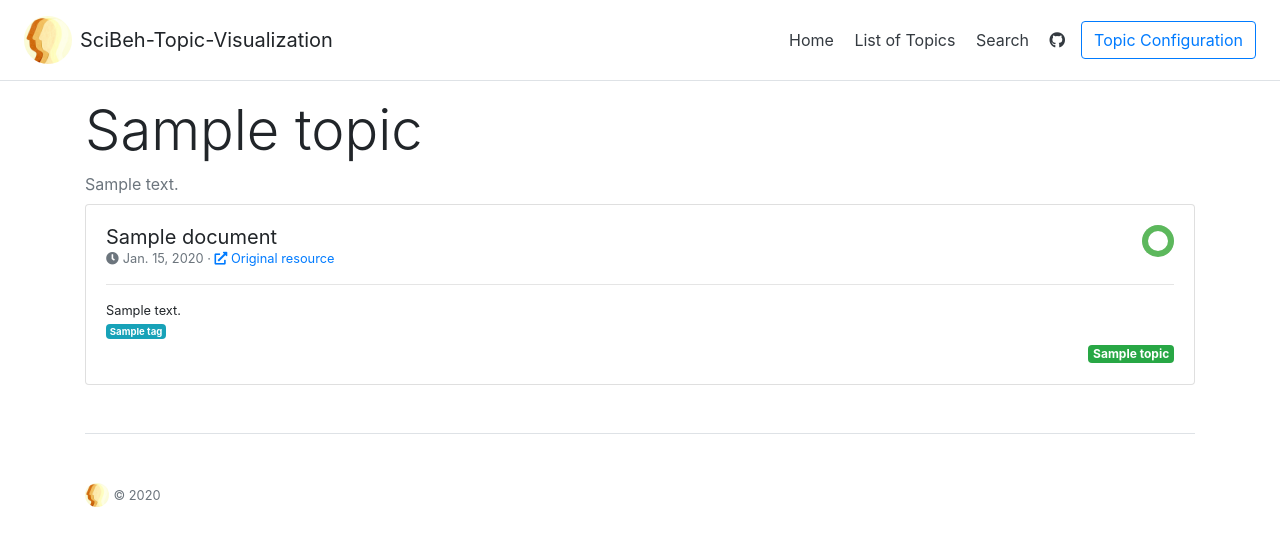
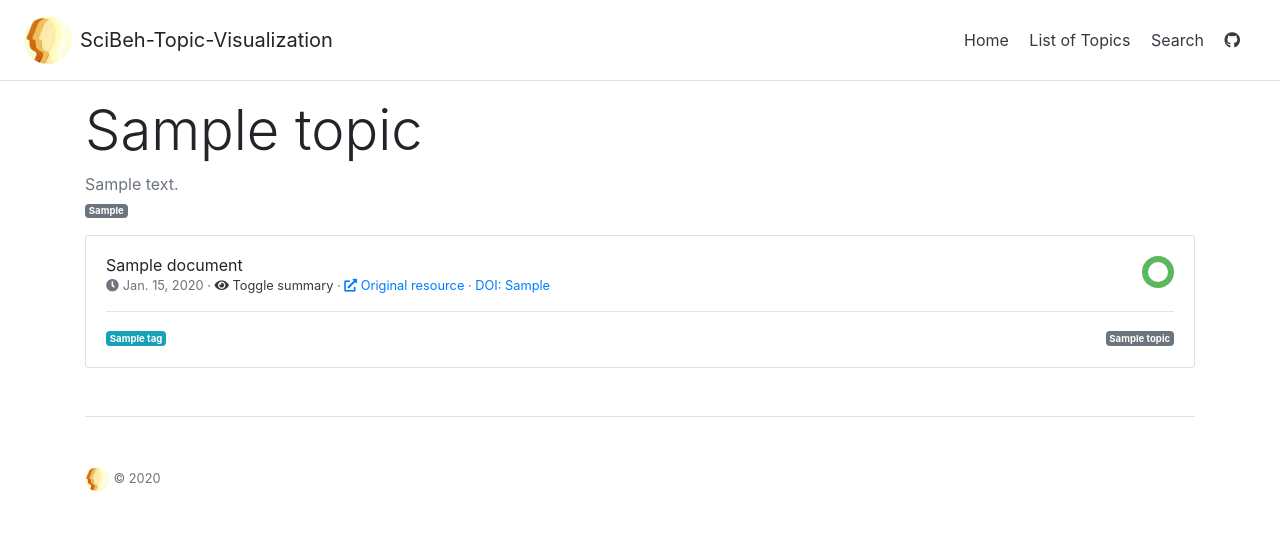
Before and after one commit to michip/hypothesis-topic-visualization, a Django app: page /topic/1 in a window 1280 px wide. Shown: the top 546 px of the page. Run offline with Django 3.2, Linux system fonts and the light colour scheme; tables that the repository leaves empty hold one stand-in row (values such as "Sample post"); some libraries are stand-ins or nearby versions.

Commit message:
Topics now have tooltips, several visual updates

```diff
--- a/core/models.py
+++ b/core/models.py
@@ -38,6 +38,10 @@ class Document(models.Model):
     document_type = models.CharField(choices=TYPE_CHOICES, max_length=16, default="blog")
     tags = models.ManyToManyField('Tag', related_name="documents")
 
+    @property
+    def original_topic_relationships(self):
+        return OriginalTopicProbabilities.objects.filter(document=self).order_by('-probability')
+
 
 class Keyword(models.Model):
     value = models.CharField(max_length=128)
--- a/core/static/core/css/main.css
+++ b/core/static/core/css/main.css
@@ -66,3 +66,15 @@
   top: 0;
   left: 0;
 }
+
+.probability-tooltip
+{
+  position: absolute;
+  z-index: 999;
+  background: #ffffff;
+  width: 400px;
+  height: 250px;
+  padding: 1em;
+  border: 1px solid #7c7c7c;
+  overflow-y: scroll;
+}
--- a/core/templates/core/base.html
+++ b/core/templates/core/base.html
@@ -25,7 +25,9 @@
             <i class="fab fa-github"></i>
         </a>
     </nav>
-    <a class="btn btn-outline-primary" href="{% url "configuration" %}">Topic Configuration</a>
+    {% if user.is_authenticated %}
+        <a class="btn btn-outline-primary" href="{% url "configuration" %}">Topic Configuration</a>
+    {% endif %}
 </div>
 
 {% for message in messages %}
@@ -48,7 +50,7 @@
         <div class="row">
             <div class="col-12 col-md">
                 <img class="img-fluid img rounded-circle" width="24px" height="24px"
-         src="{% static "core/img/logo.png" %}">
+                     src="{% static "core/img/logo.png" %}">
                 <small class="text-muted">&copy; 2020</small>
             </div>
         </div>
@@ -58,8 +60,9 @@
 
 <!-- Optional JavaScript -->
 <!-- jQuery first, then Popper.js, then Bootstrap JS -->
-<script src="https://code.jquery.com/jquery-3.5.1.slim.min.js"
-        integrity="sha384-DfXdz2htPH0lsSSs5nCTpuj/zy4C+OGpamoFVy38MVBnE+IbbVYUew+OrCXaRkfj"
+<script
+        src="https://code.jquery.com/jquery-3.5.1.min.js"
+        integrity="sha256-9/aliU8dGd2tb6OSsuzixeV4y/faTqgFtohetphbbj0="
         crossorigin="anonymous"></script>
 <script src="https://cdn.jsdelivr.net/npm/popper.js@1.16.0/dist/umd/popper.min.js"
         integrity="sha384-Q6E9RHvbIyZFJoft+2mJbHaEWldlvI9IOYy5n3zV9zzTtmI3UksdQRVvoxMfooAo"
--- a/core/templates/core/partials/_document.html
+++ b/core/templates/core/partials/_document.html
@@ -5,7 +5,7 @@
 
         {% if probability %}
             <div class="float-right">
-                <div class="progress mx-auto" data-value='{{ probability|to_percent }}'>
+                <div class="progress mx-auto document-probability" data-value='{{ probability|to_percent }}'>
                     <span class="progress-left"><span class="progress-bar"
                                                       style="border-color: {{ probability|to_color }}"></span></span>
                     <span class="progress-right"><span class="progress-bar"
@@ -14,26 +14,54 @@
             </div>
         {% endif %}
 
-        <h5 class="my-0 font-weight-normal">{{ document.title }}</h5>
+        <div class="tooltip-content" style="display: none;">
+            <h5>Topic Probabilities</h5>
+            <table class="table table-striped w-100">
+                {% for rel in document.original_topic_relationships.all %}
+                    <tr>
+                        <td>
+                            <a href="{% url "topic" rel.topic.pk %}">
+                                {{ rel.topic.name }}
+                            </a>
+                        </td>
+                        <td>{{ rel.probability }}</td>
+                    </tr>
+                {% endfor %}
+            </table>
+        </div>
+
+
+        <h6 class="my-0 font-weight-normal">{{ document.title }}</h6>
         <div class="text-muted small">
             <i class="fas fa-clock mr-1"></i>{{ document.date }} &middot;
+            <a href="#"
+               class="text-dark"
+               data-toggle="collapse"
+               data-target="#doc-summary-{{ document.pk }}"
+               aria-expanded="false"
+               aria-controls="doc-summary-{{ document.pk }}"><i class="fas fa-eye"></i> Toggle summary</a> &middot;
             <a href="{{ document.url }}"><i class="fas fa-external-link-alt"></i> Original resource</a>
+
+            {% if document.doi %}
+                 &middot;
+                <a href="https://doi.org/{{ document.doi }}">DOI: {{ document.doi }}</a>
+            {% endif %}
         </div>
         <hr>
 
 
-        <div class="small">
+        <div class="small collapse" id="doc-summary-{{ document.pk }}">
             {{ document.text }}
         </div>
 
-        <div class="small">
+        <div class="small float-left">
             {% for tag in document.tags.all %}
                 <div class="badge badge-info">{{ tag.name }}</div>
             {% endfor %}
         </div>
-        <div class="text-right">
+        <div class="text-right small">
             {% for topic in document.topics.all %}
-                <div class="badge badge-success">{{ topic.name }}</div>
+                <div class="badge badge-secondary">{{ topic.name }}</div>
             {% endfor %}
         </div>
     </div>
--- a/core/templates/core/topic.html
+++ b/core/templates/core/topic.html
@@ -7,6 +7,12 @@
             <h1 class="display-4">{{ topic.name }}</h1>
 
             <div class="text-muted">{{ topic.description }}</div>
+
+            <p class="mt-1 small">
+                {% for keyword in topic.keywords.all %}
+                    <span class="badge badge-secondary">{{ keyword.value }}</span>
+                {% endfor %}
+            </p>
 
             <div class="mt-2">
 
@@ -25,3 +31,39 @@
     </div>
 
 {% endblock %}
+
+{% block script %}
+    <script src="https://cdnjs.cloudflare.com/ajax/libs/qtip2/3.0.3/jquery.qtip.min.js"
+            integrity="sha512-BxJRFdTKV85fhFUw+olPr0B+UEzk8FTLxRB7dAdhoQ7SXmwMECj1I4BlSmZfeoSfy0OVA8xFLTDyObu3Nv1FoQ=="
+            crossorigin="anonymous"></script>
+
+    <script>
+        $(document).ready(function () {
+
+            $('.document-probability').click(function (e) {
+                e.preventDefault();
+                e.stopImmediatePropagation();
+
+                $('.probability-tooltip').remove();
+
+                let content = $(this).parents('.card-body').find('.tooltip-content').html();
+
+                let element = $('<div id="probability-tooltip-overview" class="probability-tooltip shadow rounded"></div>')
+                    .html(content);
+                $("body").prepend(element);
+
+                let mousex = e.pageX - 20; //Get X coordinates
+                let mousey = e.pageY + 10; //Get Y coordinates
+                let width = element.width();
+                element.css({top: mousey, left: mousex - width}).fadeIn('slow')
+            });
+
+            $(document).click(function (e) {
+                if (e.target.id !== "probability-tooltip-overview" &&
+                    !$(e.target).parents("#probability-tooltip-overview").length) {
+                    $("#probability-tooltip-overview").remove();
+                }
+            });
+        });
+    </script>
+{% endblock %}
--- a/core/views.py
+++ b/core/views.py
@@ -4,6 +4,7 @@ import datetime
 import random as rd
 from django.contrib import messages
 from django.core.paginator import Paginator, PageNotAnInteger, EmptyPage
+from django.contrib.auth.decorators import login_required
 
 
 def home(request):
@@ -44,7 +45,7 @@ def search(request):
 
         return render(request, "core/search.html", context)
 
-
+@login_required
 def configuration(request):
     if request.method == "GET":
         return render(request, 'core/configuration.html')
```
Also changed, not shown: core/templates/core/topic_overview.html (+6 -1 lines).
